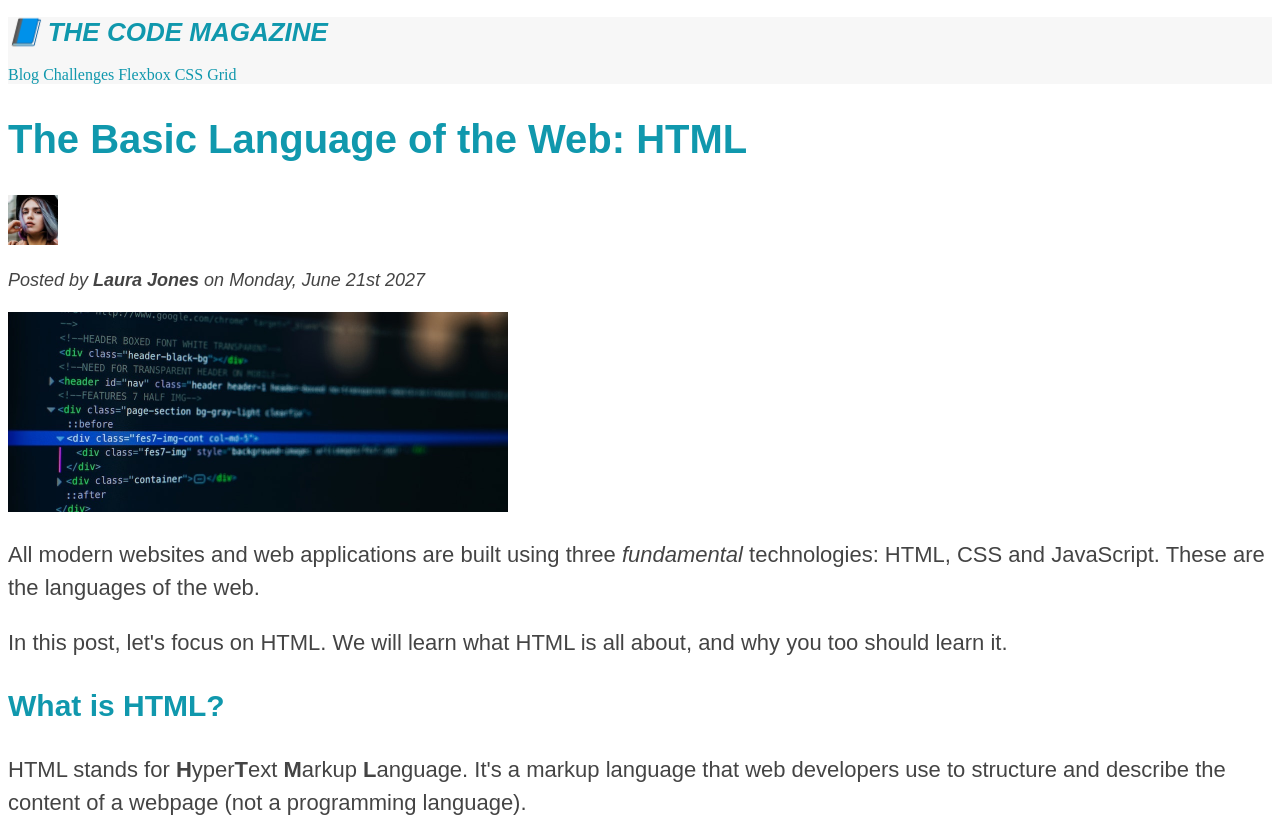
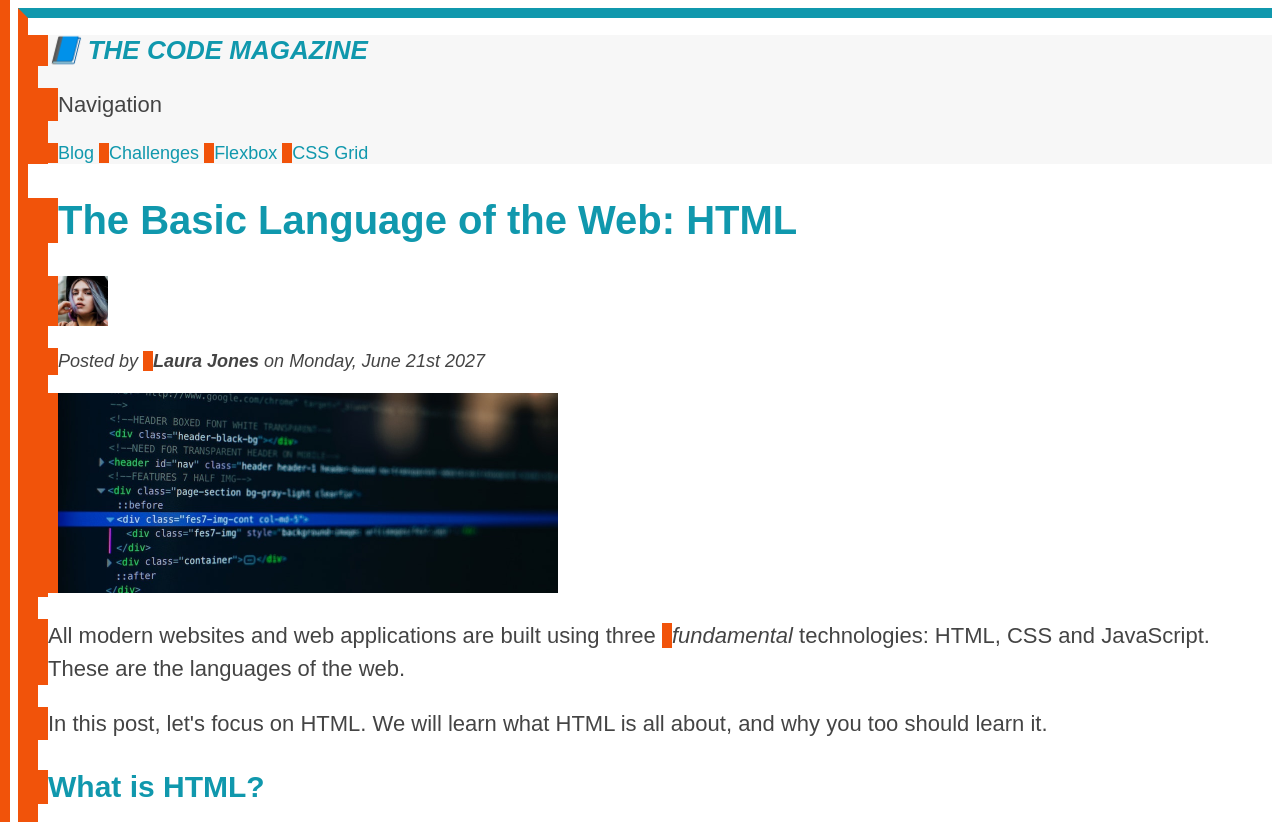
Before and after one commit to HovikCoding/html-css-learn, a plain HTML site: page html-css-course-hh/03-CSS-Fundamentals/index.html in a window 1280 px wide. Shown: the top 822 px of the page. Drawn offline with Linux system fonts and the light colour scheme.

Commit message:
CSS Theory #2: Inheritance and the Universal Selector ---- Inheritance is a mechanism by which some styles/properties get their values inherited from parent elements to child elements. Not all properties do actually get inherited, it is mostly the ones that are about text. And the inherited styles are easily overwritten whenever there is any rule that applies for the same property.
Text related properties can get inherited:
color, font-family, font-size, font-weight, font-style, text-align, text-transform, text-shadow, line-height, letter-spacing, list-style, ...

----
universal selector simply select "every single element on the page",
this is useful if we want a certain style applied to all elements and there is no inheritance involved with it. It has the lowest priority.

----
think about "* selector" and "body selector" in this case.

```diff
--- a/html-css-course-hh/03-CSS-Fundamentals/index.html
+++ b/html-css-course-hh/03-CSS-Fundamentals/index.html
@@ -20,6 +20,7 @@
       <h1>📘 The Code Magazine</h1>
 
       <nav>
+        <p>Navigation</p>
         <a href="blog.html">Blog</a>
         <a href="#">Challenges</a>
         <a href="#">Flexbox</a>
--- a/html-css-course-hh/03-CSS-Fundamentals/style.css
+++ b/html-css-course-hh/03-CSS-Fundamentals/style.css
@@ -1,11 +1,26 @@
+/* universal selector simply select every single element on the page,
+this is useful if we want a certain style applied to all elements
+and there is no inheritance involved with it. It has the lowest priority. */
+* {
+  border-left: 10px solid #f1530a;
+}
+
+body {
+  font-family: sans-serif;
+  color: #444;
+
+  /* this will not be applied to all of the child element as it is very impractical*/
+  border-top: 10px solid #1098ad;
+}
+
 h1,
 h2,
 h3,
 h4,
 p,
 li {
-  font-family: sans-serif;
-  color: #444;
+  /* font-family: sans-serif;
+  color: #444; */
 }
 
 h1,
@@ -168,3 +183,13 @@ footer p {
 /* footer p {
   color: green !important;
 } */
+
+/* This can be replaced as below:*/
+/* nav a:link,
+nav p {
+  font-size: 18px;
+} */
+
+nav {
+  font-size: 18px;
+}
```
Also changed, not shown: html-css-course-hh/03-CSS-Fundamentals/notes/CleanShot 2023-12-19 at 22.38.10.png (added), html-css-course-hh/03-CSS-Fundamentals/notes/CleanShot 2023-12-19 at 22.42.00.png (added), 1 other file.
